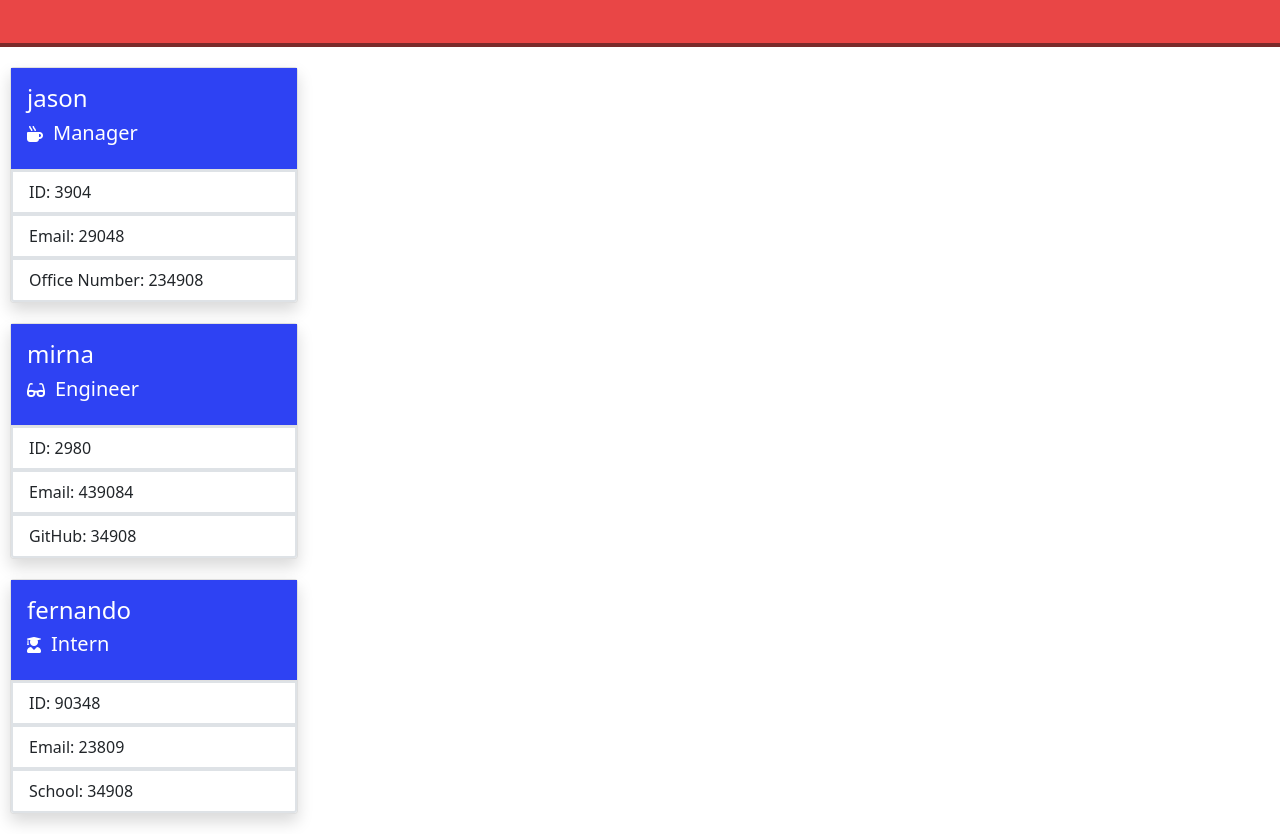
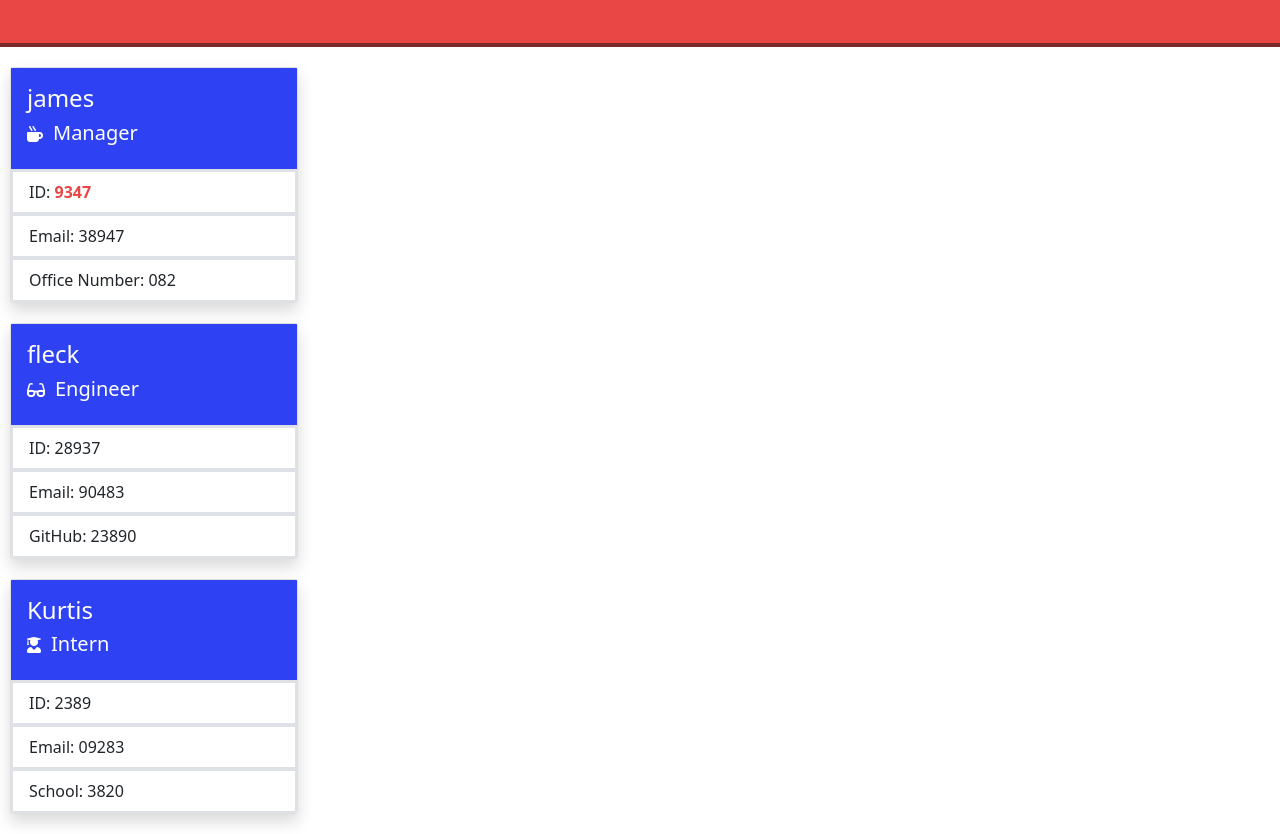
Before and after one commit to Jasonrosasramirez/TeamVisualizer, a plain HTML site: page Develop/src/blank.html in a window 1280 px wide. Shown: the part 53-887 px from the top of the page. Drawn offline with nearby package versions, Linux system fonts and the light colour scheme; a script that the page names is missing.

Commit message:
added a class for some visual flare

```diff
--- a/Develop/src/blank.html
+++ b/Develop/src/blank.html
@@ -31,7 +31,7 @@
         <!-- Manager example -->
         <div class="card shadow " style="width: 18rem;">
             <div class="card-body cardTitle-head">
-                <h4 class="card-title">jason </h4>
+                <h4 class="card-title">james</h4>
                 <div class = "card_iconANDtitle">
                     <i class="fas fa-mug-hot"></i>
                     <h5 class="card-title cardClass">Manager</h5>
@@ -39,9 +39,9 @@
             </div>
 
             <ul class="list-group list-group-flush">
-                <li class="list-group-item border border-2">ID: 3904 </li>
-                <li class="list-group-item border border-2">Email: 29048 </li>
-                <li class="list-group-item border border-2">Office Number: 234908</li>
+                <li class="list-group-item border border-2">ID: <span id = "textColoring"> 9347 </span> </li>
+                <li class="list-group-item border border-2">Email: 38947 </li>
+                <li class="list-group-item border border-2">Office Number: 082</li>
             </ul>
 
         </div>
@@ -49,7 +49,7 @@
         <!-- Engineer example -->
         <div class="card shadow" style="width: 18rem;">
             <div class="card-body cardTitle-head">
-                <h4 class="card-title">mirna</h4>
+                <h4 class="card-title">fleck</h4>
                 <div class = "card_iconANDtitle">
                     <i class="fas fa-glasses"></i>
                     <h5 class="card-title cardClass">Engineer</h5>
@@ -57,9 +57,9 @@
             </div>
 
             <ul class="list-group list-group-flush">
-                <li class="list-group-item border border-2">ID: 2980 </li>
-                <li class="list-group-item border border-2">Email: 439084</li>
-                <li class="list-group-item border border-2">GitHub: 34908</li>
+                <li class="list-group-item border border-2">ID: 28937 </li>
+                <li class="list-group-item border border-2">Email: 90483</li>
+                <li class="list-group-item border border-2">GitHub: 23890</li>
             </ul>
 
         </div>
@@ -67,7 +67,7 @@
         <!-- Intern example -->
         <div class="card shadow" style="width: 18rem;">
             <div class="card-body cardTitle-head">
-                <h4 class="card-title">fernando </h4>
+                <h4 class="card-title">Kurtis</h4>
                 <div class = "card_iconANDtitle">
                     <i class="fas fa-user-graduate"></i>
                     <h5 class="card-title cardClass">Intern</h5>
@@ -75,9 +75,9 @@
             </div>
 
             <ul class="list-group list-group-flush">
-                <li class="list-group-item border border-2">ID: 90348</li>
-                <li class="list-group-item border border-2">Email: 23809</li>
-                <li class="list-group-item border border-2">School: 34908</li>
+                <li class="list-group-item border border-2">ID: 2389</li>
+                <li class="list-group-item border border-2">Email: 09283</li>
+                <li class="list-group-item border border-2">School: 3820</li>
             </ul>
 
         </div>
--- a/Develop/src/generateHTML.js
+++ b/Develop/src/generateHTML.js
@@ -43,7 +43,7 @@ function generateHTML(dataManager, dataTeammate1, dataTeammate2) {
             </div>
 
             <ul class="list-group list-group-flush">
-                <li class="list-group-item border border-2">ID: ${dataManager.id} </li>
+                <li class="list-group-item border border-2">ID: <span id = "textColoring"> ${dataManager.id} </span> </li>
                 <li class="list-group-item border border-2">Email: ${dataManager.email} </li>
                 <li class="list-group-item border border-2">Office Number: ${dataManager.phone}</li>
             </ul>
--- a/Develop/style.css
+++ b/Develop/style.css
@@ -35,3 +35,9 @@
 .cardClass {
     margin-left: 10px;
 }
+
+#textColoring {
+    color: var(--redJumbotronColor);
+    font-weight: bold;
+
+}
```
